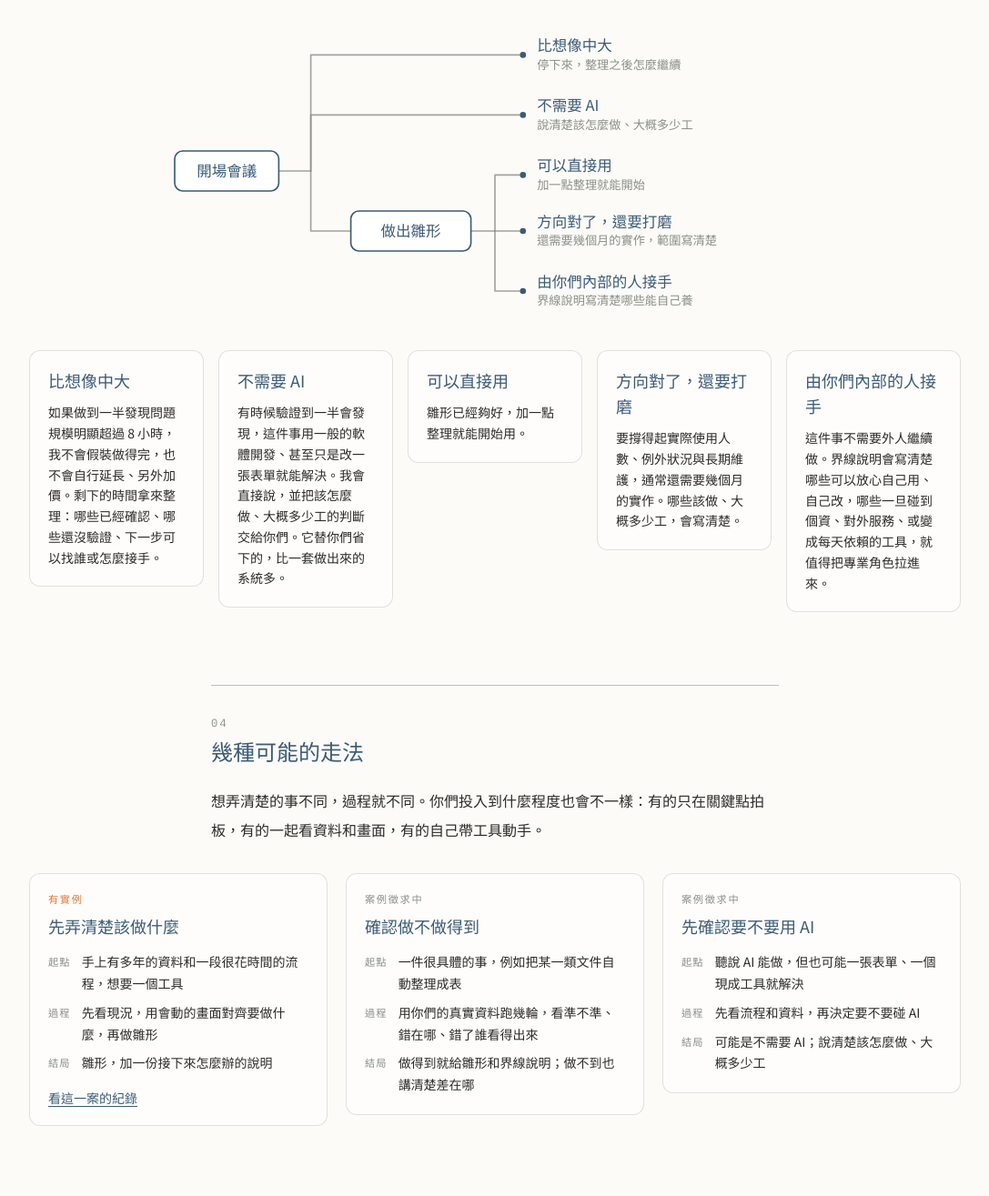
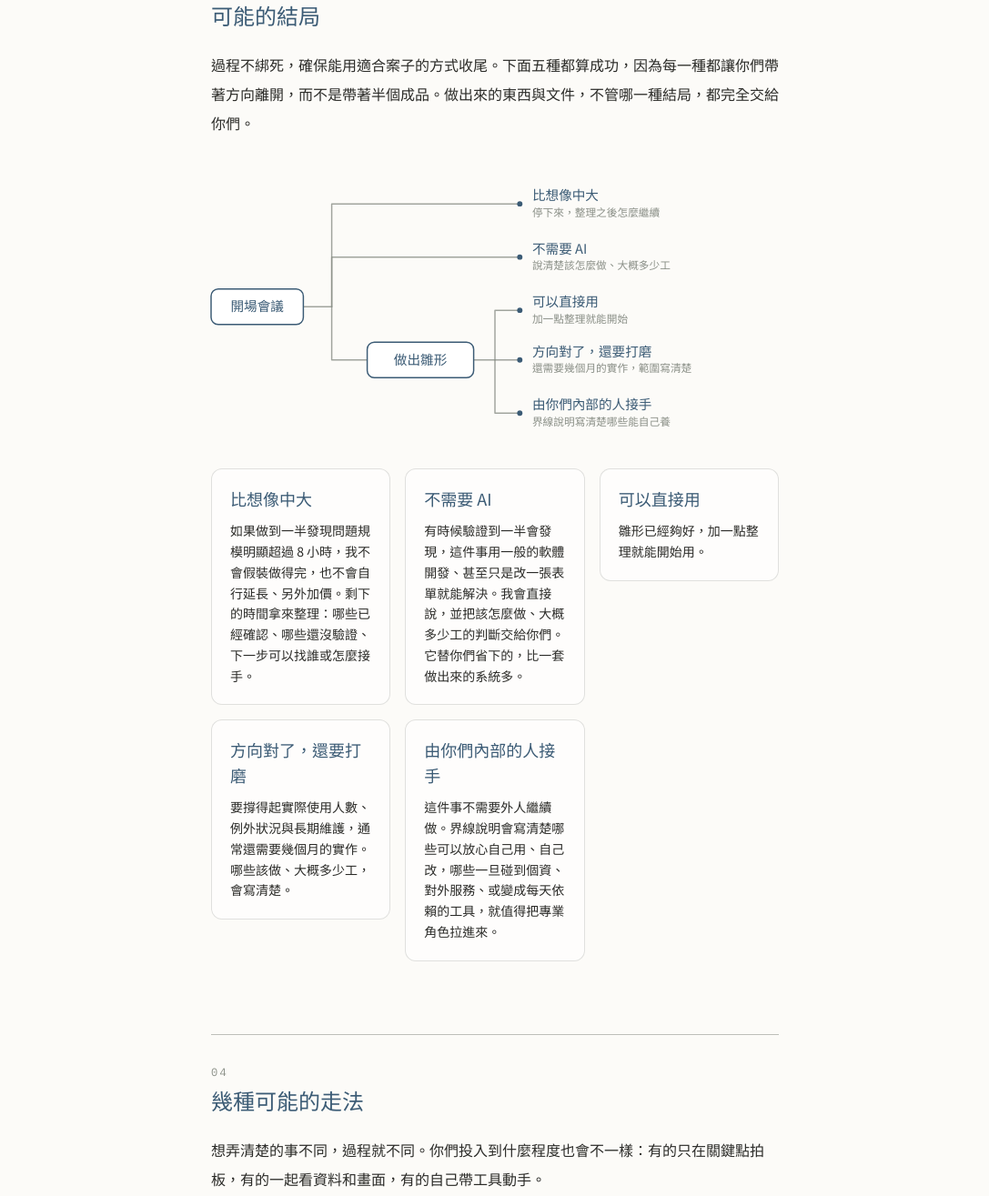
Before and after one commit to ddio/8h-probe, a website: page index.html in a window 1280 px wide. Shown: the part 2302-3617 px from the top of the page at 91% size, without its empty margins (96-1183 px from the left). Drawn offline with nearby package versions, Linux system fonts and the light colour scheme; files that its build step writes are made by us from their sources; a web font is replaced by a local one.

Commit message:
Revert "feat(site): let cards, diagram and nav break out of the reading column"
This reverts commit 4a9fe15c2b3ef9fc2275046ca8ef7babe1c3f340.

```diff
--- a/index.html
+++ b/index.html
@@ -93,7 +93,7 @@
       <h2 class="mt-2 font-display text-2xl text-steel">這是什麼</h2>
       <p class="mt-5 leading-loose">8h-probe 是 Ddio 提供給台灣小型組織的一次性服務：用總投入 8 小時、分散在四到六週的時間，和你們一起弄清楚一件卡住的事走不走得通、該怎麼走，用 AI 或不用 AI 都算答案。每季至多一案，每案寫成公開紀錄。</p>
       <p class="mt-5 leading-loose">你們有一件卡住的事，聽說 AI 可能幫得上，但不確定。像是：用 AI 寫出了一個小工具，但只有自己的電腦跑得動；做出了一個個案紀錄的網頁，但不確定有什麼資安風險；每個月手工整理一次的報表，想知道能不能自己跑。我用總計 8 小時的工作時間，分散在四到六週內，和你們一起把這個問題從「不知道能不能解」推到「知道能不能解、以及怎麼解」。過程中同時驗證兩件事：這件事最關鍵、也最不確定的那一段走不走得通；以及這樣的合作方式適不適合你們。</p>
-      <dl class="wide mt-8 grid gap-4 sm:grid-cols-2 lg:grid-cols-4">
+      <dl class="mt-8 grid gap-4 sm:grid-cols-2">
         <div class="spec-card">
           <dt class="font-mono text-xs tracking-widest text-pencil">總投入</dt>
           <dd class="mt-2 font-display text-2xl text-steel">8 小時</dd>
@@ -134,7 +134,7 @@
       <p class="sec-num mt-8">03</p>
       <h2 class="mt-2 font-display text-2xl text-steel">可能的結局</h2>
       <p class="mt-5 leading-loose">過程不綁死，確保能用適合案子的方式收尾。下面五種都算成功，因為每一種都讓你們帶著方向離開，而不是帶著半個成品。做出來的東西與文件，不管哪一種結局，都完全交給你們。</p>
-      <figure class="branches wide mt-10 hidden md:block" aria-labelledby="branches-title">
+      <figure class="branches mt-10 hidden md:block" aria-labelledby="branches-title">
         <svg viewBox="0 0 640 300" role="img" aria-labelledby="branches-title">
           <title id="branches-title">從開場出發的五條路：比想像中大、不需要 AI，或做出雛形後直接能用、還要打磨、內部接手</title>
           <g class="branches__lines" fill="none" stroke-width="1.5" stroke-linecap="round" stroke-linejoin="round">
@@ -163,7 +163,7 @@
           </g>
         </svg>
       </figure>
-      <ul class="outcomes wide mt-8">
+      <ul class="outcomes mt-8">
         <li class="outcome-card">
           <h3 class="font-display text-lg text-steel">比想像中大</h3>
           <p class="mt-2 text-sm leading-relaxed">如果做到一半發現問題規模明顯超過 8 小時，我不會假裝做得完，也不會自行延長、另外加價。剩下的時間拿來整理：哪些已經確認、哪些還沒驗證、下一步可以找誰或怎麼接手。</p>
@@ -193,7 +193,7 @@
       <p class="sec-num mt-8">04</p>
       <h2 class="mt-2 font-display text-2xl text-steel">幾種可能的走法</h2>
       <p class="mt-5 leading-loose">想弄清楚的事不同，過程就不同。你們投入到什麼程度也會不一樣：有的只在關鍵點拍板，有的一起看資料和畫面，有的自己帶工具動手。</p>
-      <ul class="paths wide mt-8">
+      <ul class="paths mt-8">
         <li class="path-card">
           <p class="path-card__tag path-card__tag--case">有實例</p>
           <h3 class="mt-2 font-display text-lg text-steel">先弄清楚該做什麼</h3>
--- a/scripts/build-pages.mjs
+++ b/scripts/build-pages.mjs
@@ -26,7 +26,7 @@ export const NAV_LABELS = { brand: '8h-probe', home: '服務說明', cases: '案
 function nav(current) {
   const link = (href, label, key) =>
     `<a href="${href}"${current === key ? ' aria-current="page"' : ''}>${label}</a>`;
-  return `<nav class="site-nav wide" aria-label="主導覽">
+  return `<nav class="site-nav" aria-label="主導覽">
       <a class="site-nav__brand" href="/">${NAV_LABELS.brand}</a>
       <div class="site-nav__links">${link('/', NAV_LABELS.home, 'home')}${link('/cases/', NAV_LABELS.cases, 'cases')}</div>
     </nav>`;
--- a/src/site.css
+++ b/src/site.css
@@ -63,16 +63,6 @@
   }
   @media (min-width: 768px) {
     .note { padding: 2.25rem; }
-  }
-
-  /* 破欄：閱讀欄維持 max-w-2xl，卡片、圖、頂欄可以撐到 64rem，置中；小螢幕自動退回欄寬 */
-  .wide {
-    width: min(64rem, calc(100vw - 3rem));
-    margin-inline: calc(50% - min(32rem, 50vw - 1.5rem));
-  }
-  .wide-md {
-    width: min(52rem, calc(100vw - 3rem));
-    margin-inline: calc(50% - min(26rem, 50vw - 1.5rem));
   }
 
   /* 頂欄：三頁共用 */
@@ -149,7 +139,6 @@
     border-radius: 0.3rem;
   }
   .article__body figure { margin-block: 2.5rem 0; }
-  @media (min-width: 1024px) { .article__body figure { width: min(52rem, calc(100vw - 3rem)); margin-inline: calc(50% - min(26rem, 50vw - 1.5rem)); } }
   .article__body figure img {
     display: block;
     width: 100%;
@@ -188,8 +177,6 @@
   .outcomes { display: grid; gap: 1rem; align-items: start; }
   @media (min-width: 640px) { .outcomes { grid-template-columns: repeat(2, minmax(0, 1fr)); } }
   @media (min-width: 768px) { .outcomes { grid-template-columns: repeat(3, minmax(0, 1fr)); } }
-  @media (min-width: 1024px) { .outcomes { grid-template-columns: repeat(5, minmax(0, 1fr)); } }
-  .branches svg { max-width: 44rem; margin-inline: auto; }
   .outcome-card {
     background: rgb(255 255 255 / 0.6);
     border: 1px solid rgb(43 43 40 / 0.14);
@@ -198,7 +185,7 @@
   }
 
   /* 幾種可能的走法 */
-  .paths { display: grid; gap: 1.25rem; align-items: start; }
+  .paths { display: grid; gap: 1rem; align-items: start; }
   @media (min-width: 768px) { .paths { grid-template-columns: repeat(3, minmax(0, 1fr)); } }
   .path-card {
     background: rgb(255 255 255 / 0.6);
```
